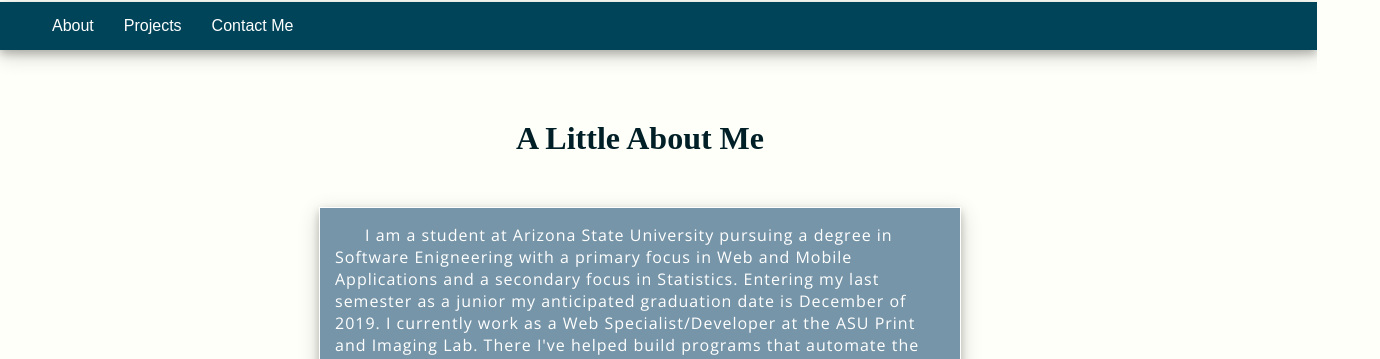
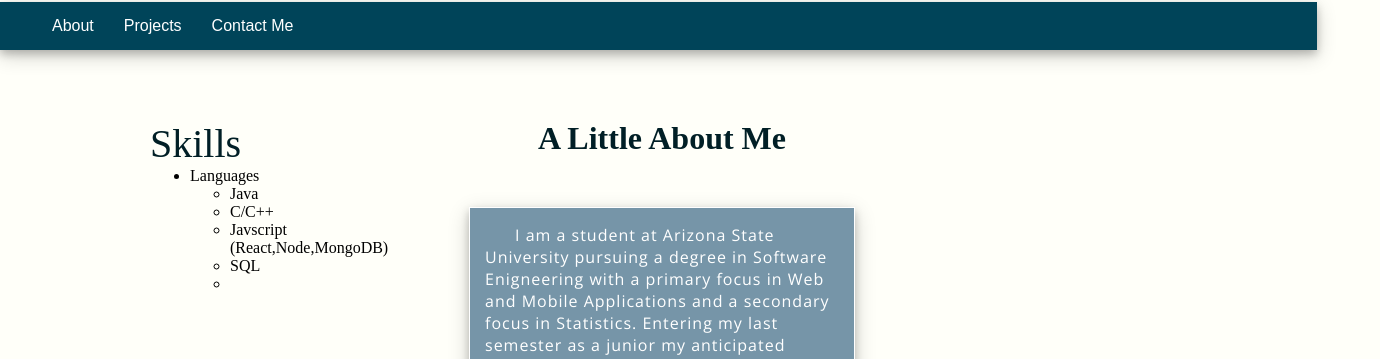
Before and after one commit to msrober/MyWebSite, a React (Create React App) app in the folder client/: page / in a window 1280 px wide. Shown: the part 158-517 px from the top of the page, 1380 px wide, since content can reach past the window. Built offline with nearby package versions, Linux system fonts and the light colour scheme; no server answers; grey boxes are pictures that could not be loaded.

Commit message:
additonal content

```diff
--- a/client/src/About.js
+++ b/client/src/About.js
@@ -4,7 +4,22 @@ import pdf from './files/Mitchell Roberts Resume.pdf'
 class About extends Component {
   render() {
     return (
-      <div>
+      <div className = "MePage">
+        <div className="Skills">
+        <p className="Skills_header">Skills</p>
+          <ul className="SkillsTree">
+          <li>Languages
+            <ul>
+              <li>Java</li>
+              <li>C/C++</li>
+                <li>Javscript (React,Node,MongoDB)</li>
+                <li>SQL</li>
+                <li></li>
+            </ul>
+          </li>
+        </ul>
+      </div>
+      <div className = "BioNode">
         <h1 className = "HomeHeader">
           A Little About Me
         </h1>
@@ -22,6 +37,7 @@ class About extends Component {
              <button type = "submit" className = "resumeBtn" >View My Resume</button>
           </form>
           </div>
+      </div>
     );
   }
 }
--- a/client/src/App.css
+++ b/client/src/App.css
@@ -203,6 +203,38 @@ h2, .h2 {
 
 .NavBarTool {
   width: 100%;
+ }
+ .MePage {
+   margin: 0 auto;
+   display: inline-block;
+   width: 100%;
+   margin-left: 50px;
+   margin-right: 50px;
+ }
+ .Skills {
+   text-align: left;
+   margin-left: 100px;
+   margin-top: 10px;
+   margin-bottom: 0px !important;
+   width: 10%;
+   float: left;
+
+ }
+.Skills_header {
+  font-size: 40px;
+  margin-bottom: 0px !important;
+  font-family: Quantify;
+ }
+ .SkillsTree {
+   text-align: left;
+   margin-top: 0px;
+   font-family: Quantify;
+ }
+ .BioNode {
+   display: inline;
+   margin: 0 auto;
+   width: 60%;
+   float: left;
  }
 
 /* li {
```
Also changed, not shown: 1 other file (tests, documents, lock files or other folders).
